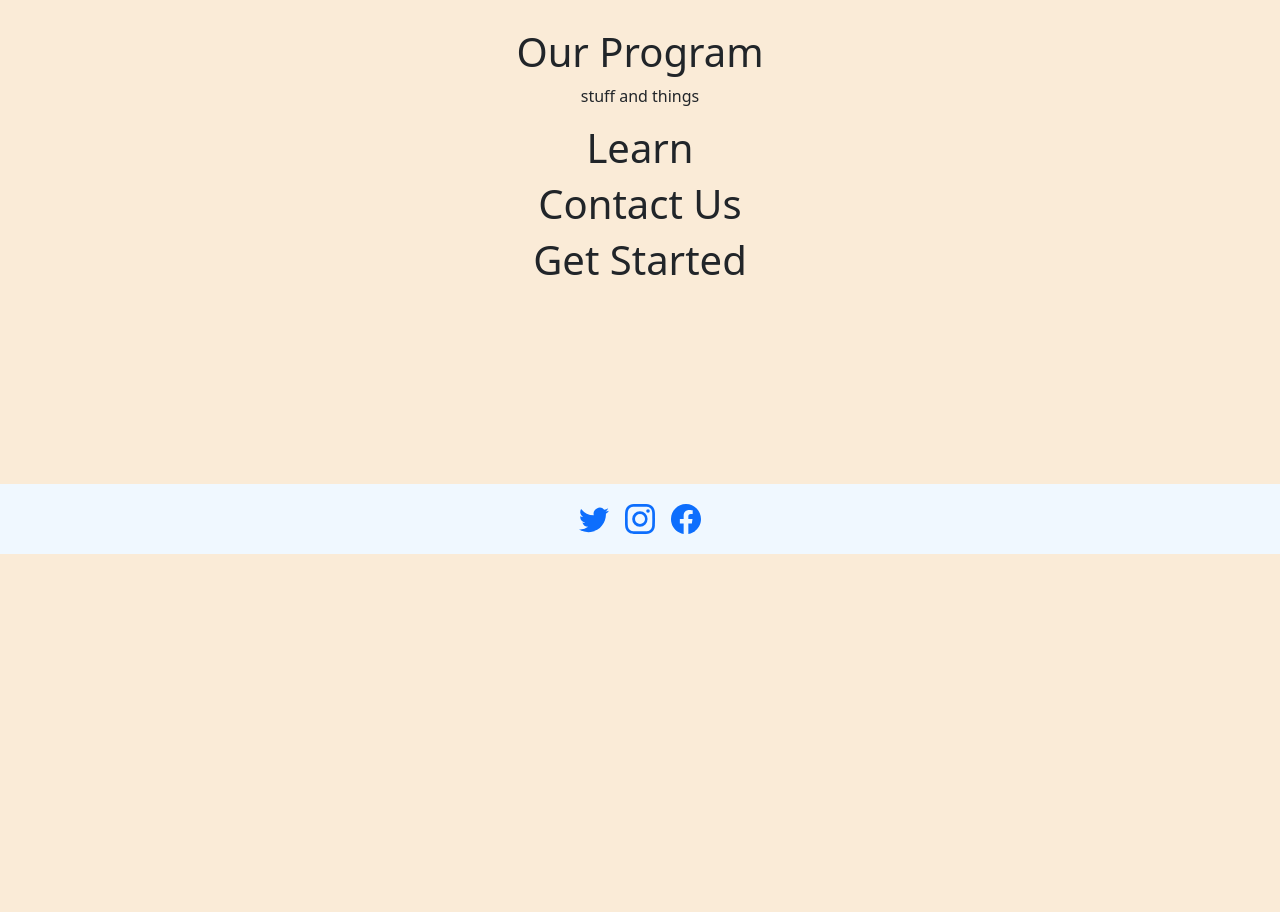
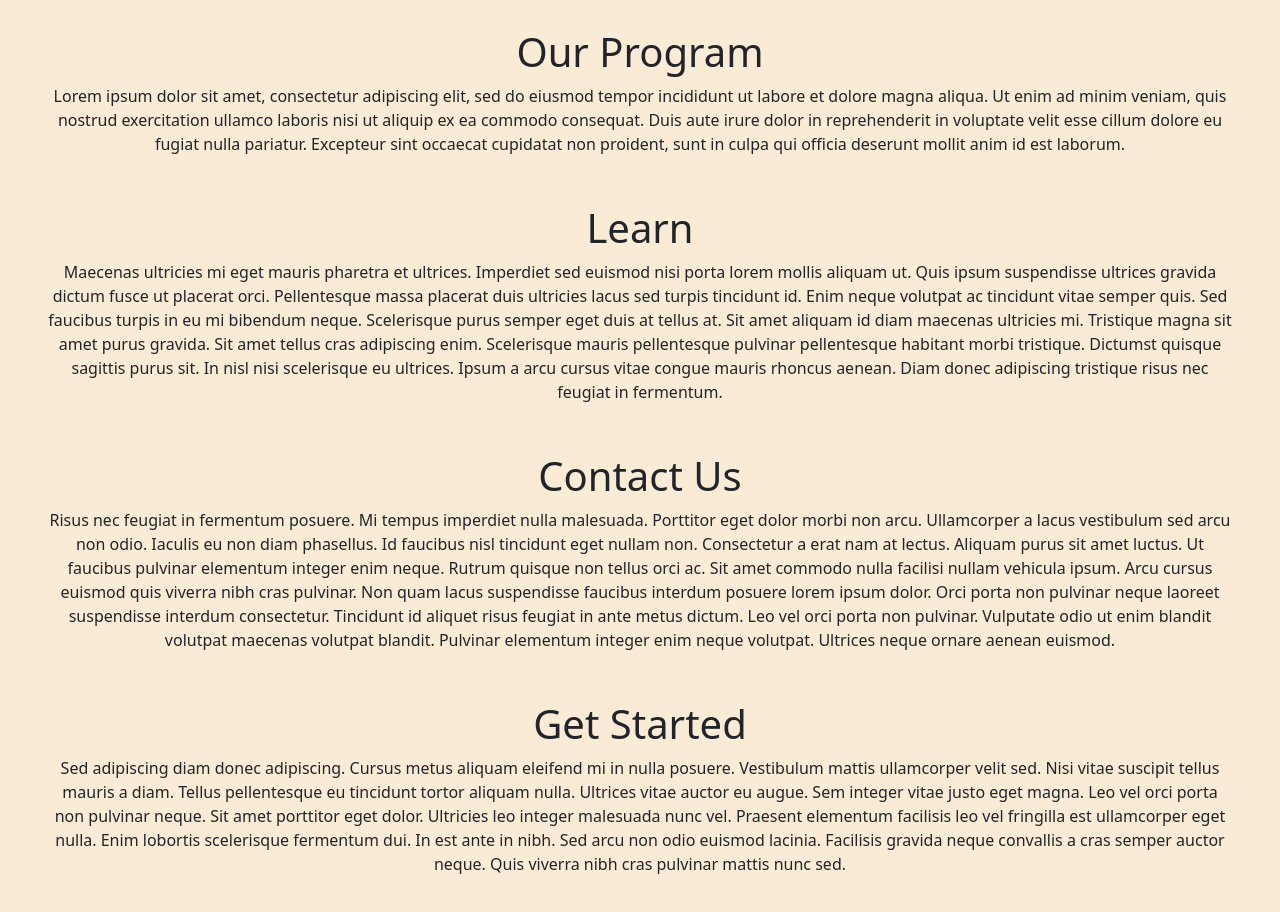
Before and after one commit to CreditRefuge/CR-FrontEnd, a React (Create React App) app: page / in a window 1280 px wide. Shown: the part 740-1652 px from the top of the page. Before the commit the page ends 1294 px from the top, so only its background shows below. Built offline with nearby package versions, Linux system fonts and the light colour scheme.

Commit message:
Add Lorem Ipsun

```diff
--- a/src/components/page-components/ContactUs.jsx
+++ b/src/components/page-components/ContactUs.jsx
@@ -2,10 +2,25 @@ import React from 'react';
 
 function ContactUs(props) {
   return (
-    <div id='contact-us-main-div'>
-      <h1>Contact Us</h1>
-    </div>
-  );
+		<div className='my-5' id='contact-us-main-div'>
+			<h1>Contact Us</h1>
+			<p className='mx-5'>
+				Risus nec feugiat in fermentum posuere. Mi tempus imperdiet nulla
+				malesuada. Porttitor eget dolor morbi non arcu. Ullamcorper a lacus
+				vestibulum sed arcu non odio. Iaculis eu non diam phasellus. Id faucibus
+				nisl tincidunt eget nullam non. Consectetur a erat nam at lectus.
+				Aliquam purus sit amet luctus. Ut faucibus pulvinar elementum integer
+				enim neque. Rutrum quisque non tellus orci ac. Sit amet commodo nulla
+				facilisi nullam vehicula ipsum. Arcu cursus euismod quis viverra nibh
+				cras pulvinar. Non quam lacus suspendisse faucibus interdum posuere
+				lorem ipsum dolor. Orci porta non pulvinar neque laoreet suspendisse
+				interdum consectetur. Tincidunt id aliquet risus feugiat in ante metus
+				dictum. Leo vel orci porta non pulvinar. Vulputate odio ut enim blandit
+				volutpat maecenas volutpat blandit. Pulvinar elementum integer enim
+				neque volutpat. Ultrices neque ornare aenean euismod.
+			</p>
+		</div>
+	);
 }
 
 export default ContactUs;
--- a/src/components/page-components/GetStarted.jsx
+++ b/src/components/page-components/GetStarted.jsx
@@ -2,10 +2,22 @@ import React from 'react';
 
 function GetStarted(props) {
   return (
-    <div id='get-started-main-div'>
-      <h1>Get Started</h1>
-    </div>
-  );
+		<div className='my-5' id='get-started-main-div'>
+			<h1>Get Started</h1>
+			<p className='mx-5'>
+				Sed adipiscing diam donec adipiscing. Cursus metus aliquam eleifend mi
+				in nulla posuere. Vestibulum mattis ullamcorper velit sed. Nisi vitae
+				suscipit tellus mauris a diam. Tellus pellentesque eu tincidunt tortor
+				aliquam nulla. Ultrices vitae auctor eu augue. Sem integer vitae justo
+				eget magna. Leo vel orci porta non pulvinar neque. Sit amet porttitor
+				eget dolor. Ultricies leo integer malesuada nunc vel. Praesent elementum
+				facilisis leo vel fringilla est ullamcorper eget nulla. Enim lobortis
+				scelerisque fermentum dui. In est ante in nibh. Sed arcu non odio
+				euismod lacinia. Facilisis gravida neque convallis a cras semper auctor
+				neque. Quis viverra nibh cras pulvinar mattis nunc sed.
+			</p>
+		</div>
+	);
 }
 
 export default GetStarted;
--- a/src/components/page-components/Learn.jsx
+++ b/src/components/page-components/Learn.jsx
@@ -2,10 +2,24 @@ import React from 'react';
 
 function Learn(props) {
   return (
-    <div id="learn-main-div">
-      <h1>Learn</h1>
-    </div>
-  );
+		<div className='my-5' id='learn-main-div'>
+			<h1>Learn</h1>
+			<p className='mx-5'>
+				Maecenas ultricies mi eget mauris pharetra et ultrices. Imperdiet sed
+				euismod nisi porta lorem mollis aliquam ut. Quis ipsum suspendisse
+				ultrices gravida dictum fusce ut placerat orci. Pellentesque massa
+				placerat duis ultricies lacus sed turpis tincidunt id. Enim neque
+				volutpat ac tincidunt vitae semper quis. Sed faucibus turpis in eu mi
+				bibendum neque. Scelerisque purus semper eget duis at tellus at. Sit
+				amet aliquam id diam maecenas ultricies mi. Tristique magna sit amet
+				purus gravida. Sit amet tellus cras adipiscing enim. Scelerisque mauris
+				pellentesque pulvinar pellentesque habitant morbi tristique. Dictumst
+				quisque sagittis purus sit. In nisl nisi scelerisque eu ultrices. Ipsum
+				a arcu cursus vitae congue mauris rhoncus aenean. Diam donec adipiscing
+				tristique risus nec feugiat in fermentum.
+			</p>
+		</div>
+	);
 }
 
 export default Learn;
--- a/src/components/page-components/OurProgram.jsx
+++ b/src/components/page-components/OurProgram.jsx
@@ -2,13 +2,19 @@ import React from 'react';
 
 function OurProgram(props) {
   return (
-    <div id='our-prog-main-div'>
-      <h1 className='mt-5 pt-5'>Our Program</h1>
-      <p>
-        stuff and things
-      </p>
-    </div>
-  );
+		<div className='my-5' id='our-prog-main-div'>
+			<h1 className='mt-5 pt-5'>Our Program</h1>
+			<p className='mx-5'>
+				Lorem ipsum dolor sit amet, consectetur adipiscing elit, sed do eiusmod
+				tempor incididunt ut labore et dolore magna aliqua. Ut enim ad minim
+				veniam, quis nostrud exercitation ullamco laboris nisi ut aliquip ex ea
+				commodo consequat. Duis aute irure dolor in reprehenderit in voluptate
+				velit esse cillum dolore eu fugiat nulla pariatur. Excepteur sint
+				occaecat cupidatat non proident, sunt in culpa qui officia deserunt
+				mollit anim id est laborum.
+			</p>
+		</div>
+	);
 }
 
 export default OurProgram;
```
